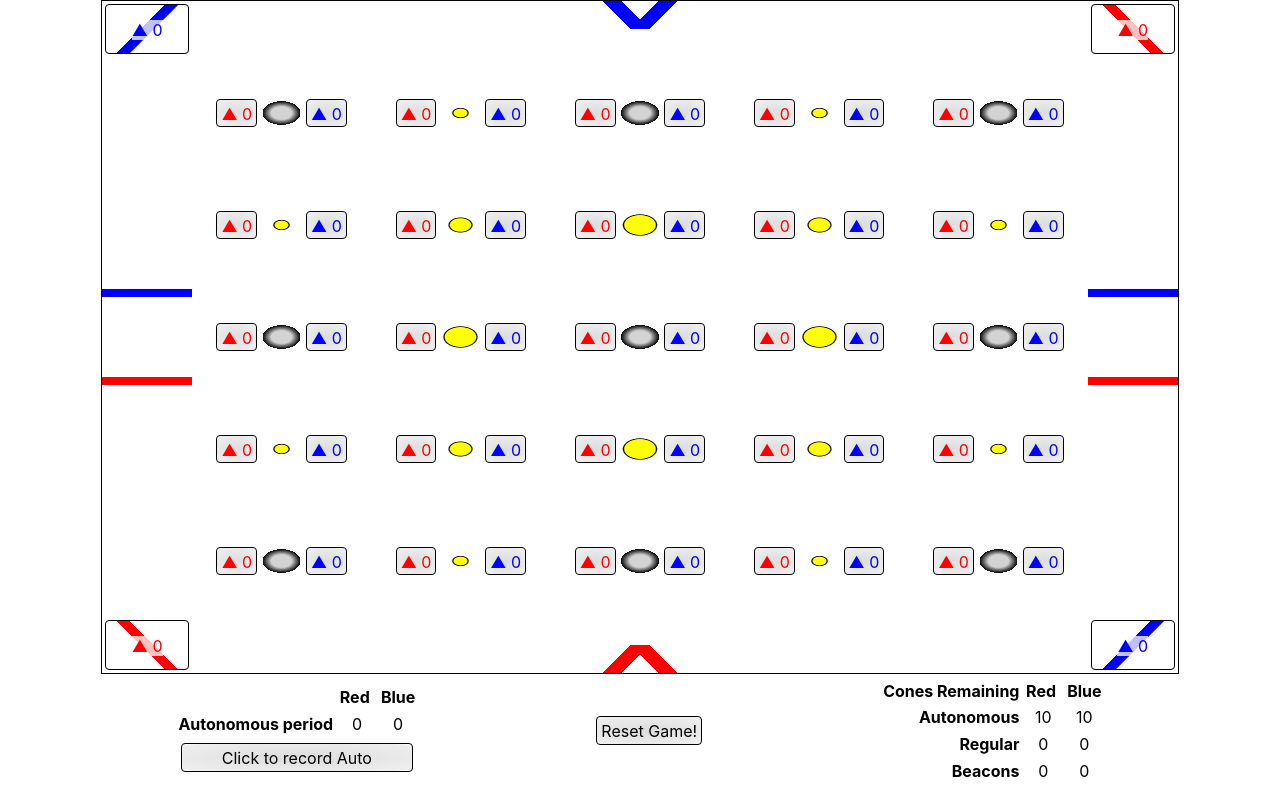
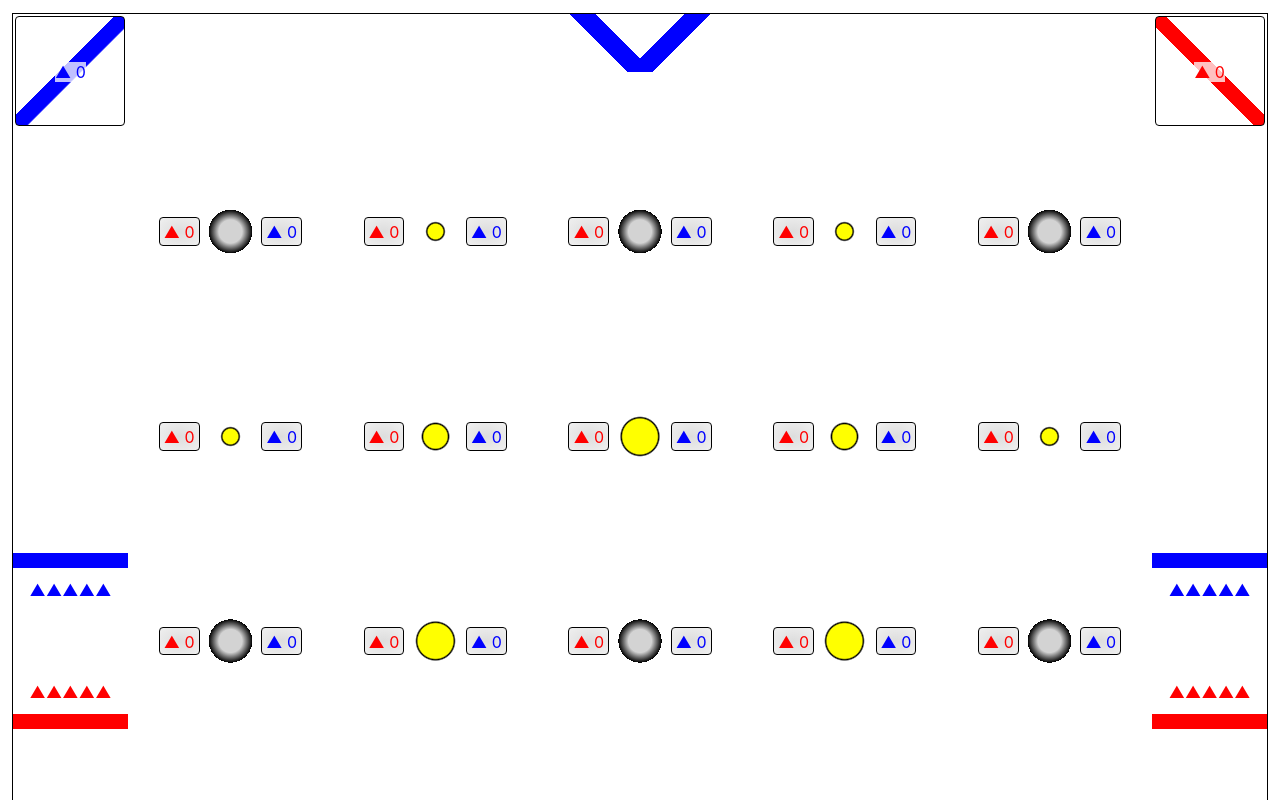
Before and after one commit to kevinfrei/ScoreBoard, a React (Create React App) app: page / in a window 1280 px wide. Shown: the top 800 px of the page. Built offline with nearby package versions, Linux system fonts and the light colour scheme; the HTML template or start-up script is replaced by a standard one.

Commit message:
Updated layout a little, added auto cone stack

```diff
--- a/src/Junction.tsx
+++ b/src/Junction.tsx
@@ -1,10 +1,21 @@
+import React from 'react';
 import { useRecoilValue } from 'recoil';
 import { getNameOfJunction, getPos, JScore, RowCol } from './Scoring';
-import { junctionsStateFunc, tryBlue, tryRed, useMyTransaction } from './State';
+import {
+  junctionsStateFunc,
+  leftAutoBlueConesState,
+  leftAutoRedConesState,
+  rightAutoBlueConesState,
+  rightAutoRedConesState,
+  tryBlue,
+  tryRed,
+  useMyTransaction,
+} from './State';
 
 import './styles/Junctions.css';
 
 type classType = { className?: string };
+type classAndChildren = classType & { children?: React.ReactNode };
 type pieceProps = classType & RowCol;
 
 // Component to display the scores in the terminal
@@ -41,8 +52,11 @@ function Corner({ row, col }: pieceProps): JSX.Element {
 }
 
 // Vertical edge
-function VEdge({ className }: classType): JSX.Element {
-  return <div className={`term v-edge ${className || ''}`} />;
+function VEdge({ className, children }: classAndChildren): JSX.Element {
+  if (children === undefined) {
+    return <div className={`term v-edge ${className || ''}`} />;
+  }
+  return <div className={`term v-edge ${className || ''}`}>{children}</div>;
 }
 
 // Horizontal edge
@@ -85,6 +99,40 @@ function Full({ className, row, col }: pieceProps): JSX.Element {
   );
 }
 
+function strcount(str: string, count: number): string {
+  let res = '';
+  while (count-- > 0) {
+    res += str;
+  }
+  return res;
+}
+
+function ConeStack({
+  which,
+  pos,
+}: {
+  which: 'red' | 'blue';
+  pos: 'left' | 'right';
+}): JSX.Element {
+  const leftBlueAuto = useRecoilValue(leftAutoBlueConesState);
+  const rightBlueAuto = useRecoilValue(rightAutoBlueConesState);
+  const leftRedAuto = useRecoilValue(leftAutoRedConesState);
+  const rightRedAuto = useRecoilValue(rightAutoRedConesState);
+  if (which === 'red') {
+    if (pos === 'left') {
+      return <div className="redscore">{strcount('▲', leftRedAuto)}</div>;
+    } else {
+      return <div className="redscore">{strcount('▲', rightRedAuto)}</div>;
+    }
+  } else {
+    if (pos === 'left') {
+      return <div className="bluescore">{strcount('▲', leftBlueAuto)}</div>;
+    } else {
+      return <div className="bluescore">{strcount('▲', rightBlueAuto)}</div>;
+    }
+  }
+}
+
 export function Junction({ row, col }: RowCol): JSX.Element {
   if ((row === 0 || row === 6) && (col === 0 || col === 6)) {
     return <Corner row={row} col={col} />;
@@ -99,10 +147,23 @@ export function Junction({ row, col }: RowCol): JSX.Element {
   }
   if (col === 0 || col === 6) {
     // Row 3 is the auto stack row
-    if (row === 3) {
-      return <VEdge className="stack" />;
+    if (row !== 3) {
+      return <VEdge />;
+    }
+    if (col === 0) {
+      return (
+        <VEdge className="stack">
+          <ConeStack which="blue" pos="left" />
+          <ConeStack which="red" pos="left" />
+        </VEdge>
+      );
     } else {
-      return <VEdge />;
+      return (
+        <VEdge className="stack">
+          <ConeStack which="blue" pos="right" />
+          <ConeStack which="red" pos="right" />
+        </VEdge>
+      );
     }
   }
   const className = getNameOfJunction(row, col);
--- a/src/ScoreBoard.tsx
+++ b/src/ScoreBoard.tsx
@@ -34,7 +34,7 @@ export function Scores() {
         <div className="score">{red}</div>
         <div className="score">{blue}</div>
         <div className="auto button" onClick={registerAuto}>
-          Click to record Auto
+          Record Auto
         </div>
       </div>
     );
@@ -60,15 +60,19 @@ export function ConesRemaining(): JSX.Element {
   return (
     <div className="coneboard">
       <div className="header">Cones Remaining</div>
+      <div />
       <div className="header">Red</div>
       <div className="header">Blue</div>
       <div className={`label${inactive}`}>Autonomous</div>
+      <div />
       <div className={`score${inactive}`}>{cones.auto.red}</div>
       <div className={`score${inactive}`}>{cones.auto.blue}</div>
       <div className="label">Regular</div>
+      <div />
       <div className="score">{cones.normal.red}</div>
       <div className="score">{cones.normal.blue}</div>
       <div className="label">Beacons</div>
+      <div />
       <div className="score">{cones.beacon.red}</div>
       <div className="score">{cones.beacon.blue}</div>
     </div>
--- a/src/State.ts
+++ b/src/State.ts
@@ -58,6 +58,28 @@ export const remainingConesState = atom<ConeCount>({
 export const junctionsStateFunc = atomFamily<JScore, number>({
   key: 'junction',
   default: { red: 0, blue: 0 },
+});
+
+export const leftAutoRedConesState = selector<number>({
+  key: 'larcs',
+  get: ({ get }) => Math.floor(get(remainingConesState).auto.red / 2),
+});
+
+export const rightAutoRedConesState = selector<number>({
+  key: 'rarcs',
+  get: ({ get }) =>
+    get(remainingConesState).auto.red - get(leftAutoRedConesState),
+});
+
+export const leftAutoBlueConesState = selector<number>({
+  key: 'labcs',
+  get: ({ get }) => Math.floor(get(remainingConesState).auto.blue / 2),
+});
+
+export const rightAutoBlueConesState = selector<number>({
+  key: 'rabcs',
+  get: ({ get }) =>
+    get(remainingConesState).auto.blue - get(leftAutoBlueConesState),
 });
 
 // This is the full score calculated before starting to draw
--- a/src/styles/Field.css
+++ b/src/styles/Field.css
@@ -1,7 +1,11 @@
+/* To lay stuff out better, dynamically, check out:
+ * https://developer.mozilla.org/en-US/docs/Web/CSS/@media/aspect-ratio
+ */
 .field {
+  margin-top: 1vw;
   display: grid;
-  grid-template-columns: 7vw 14vw 14vw 14vw 14vw 14vw 7vw;
-  grid-template-rows: 7vh 14vh 14vh 14vh 14vh 14vh 7vh;
-  justify-content: center;
+  grid-template-columns: 9vw 16vw 16vw 16vw 16vw 16vw 9vw;
+  grid-template-rows: 9vw 16vw 16vw 16vw 16vw 16vw 9vw;
+  align-self: center;
   border: solid black 1pt;
 }
--- a/src/styles/Junctions.css
+++ b/src/styles/Junctions.css
@@ -32,6 +32,9 @@
 }
 
 .v-edge.stack {
+  display: flex;
+  flex-direction: column;
+  justify-content: space-around;
   background: linear-gradient(
       0deg,
       transparent 7%,
--- a/src/styles/ScoreBoard.css
+++ b/src/styles/ScoreBoard.css
@@ -30,7 +30,7 @@
 .coneboard {
   display: grid;
   gap: 5pt;
-  grid-template-columns: auto 1fr 1fr;
+  grid-template-columns: auto 0.5fr 1fr 1fr;
   grid-template-rows: auto auto auto auto;
   justify-content: space-around;
   margin: 5pt;
@@ -39,6 +39,7 @@
 .auto {
   grid-column: 1 / span 3;
   text-align: center;
+  justify-self: center;
 }
 
 .header {
```
